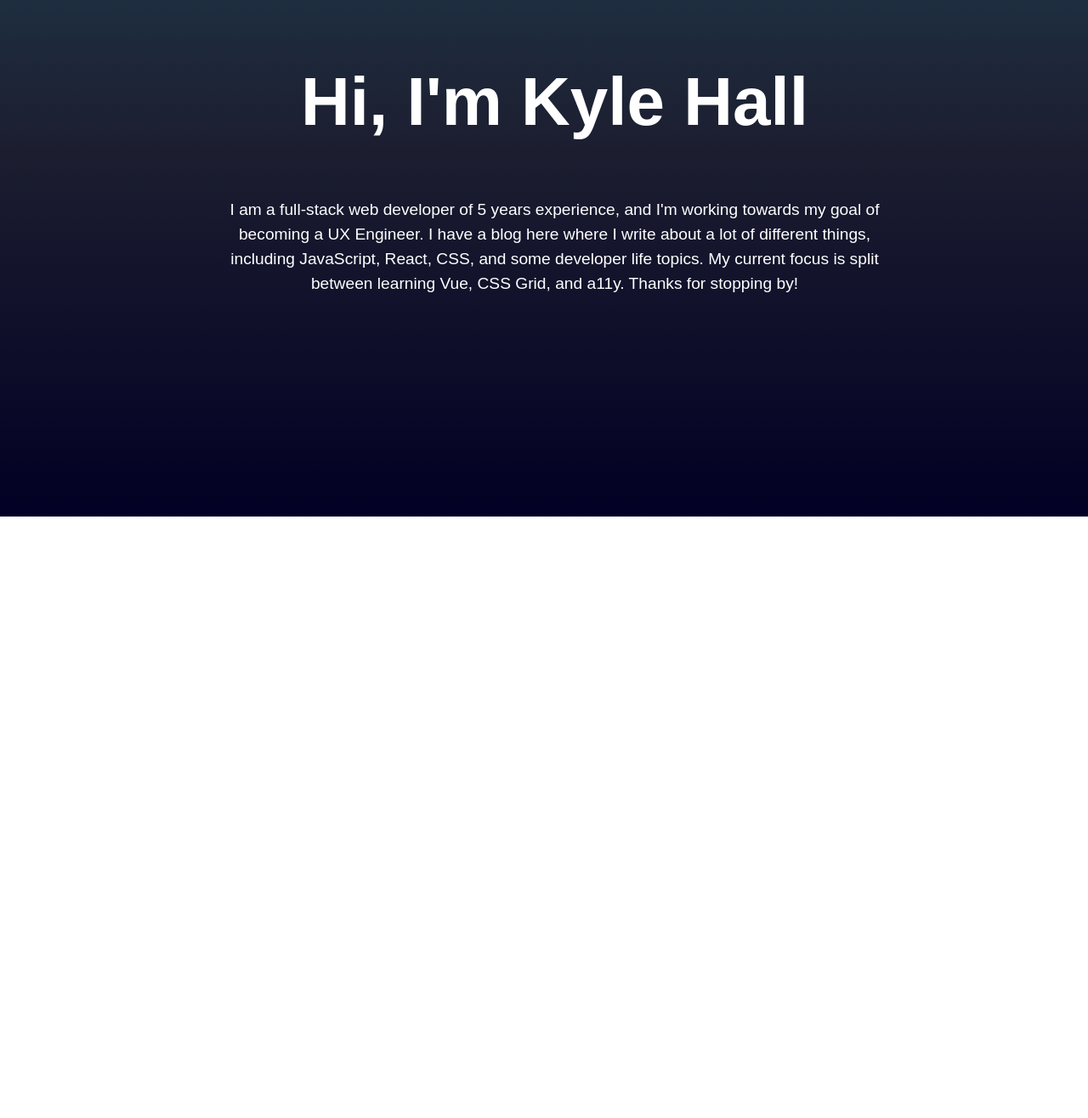
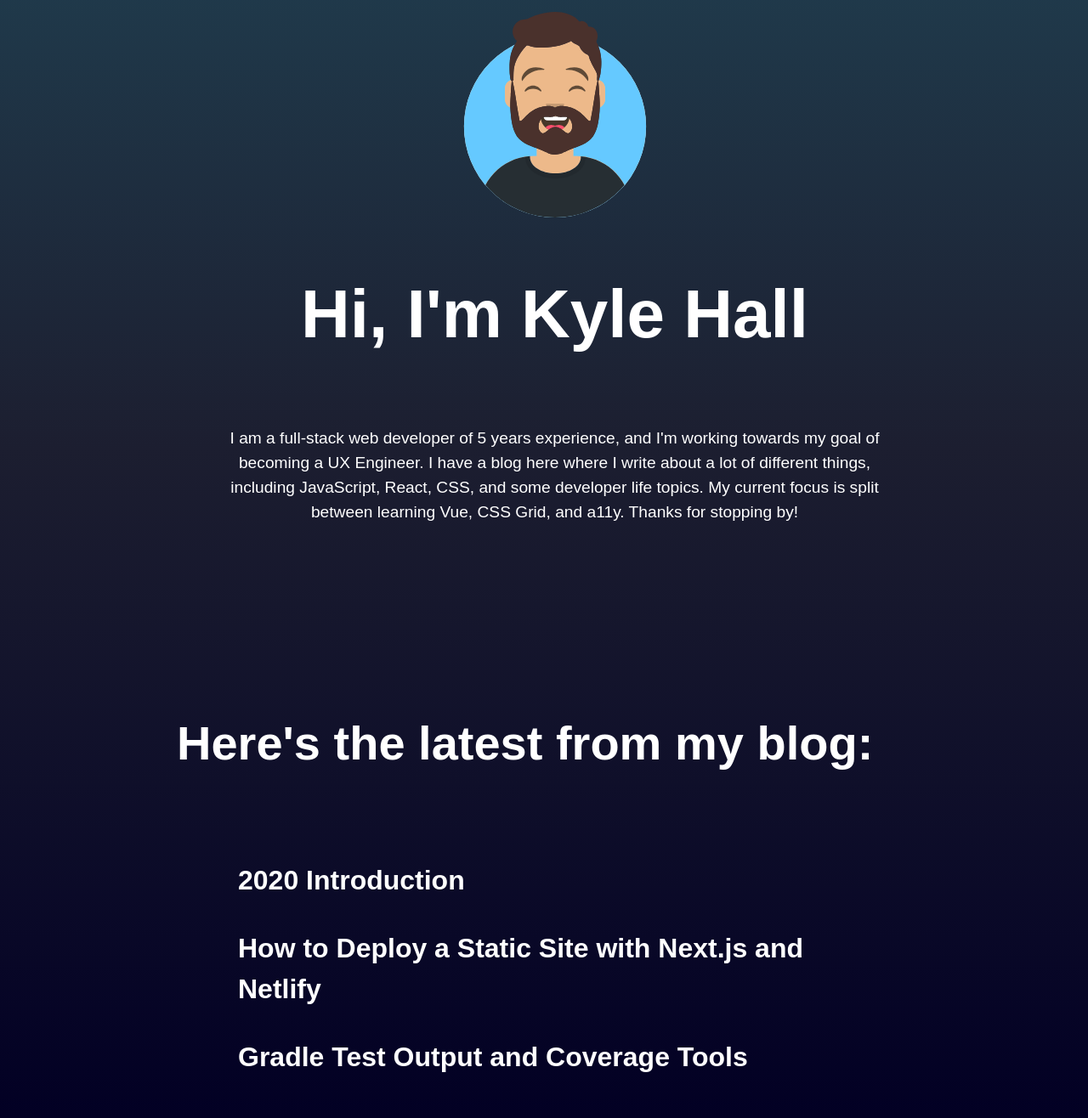
Before and after one commit to kyle-hall/website, an Eleventy site: page src/index.html in a window 1280 px wide. Shown: the part 260-1576 px from the top of the page at 85% size. Before the commit the page ends 868 px from the top, so only its background shows below. Built offline with nearby package versions, Linux system fonts and the light colour scheme; Eleventy itself is replaced by a stand-in of ours; files that its build step writes are made by us from their sources.

Commit message:
add profile and three most recent blog posts to home page

```diff
--- a/src/index.html
+++ b/src/index.html
@@ -1,3 +1,7 @@
+---
+templateEngineOverride: njk,html
+---
+
 <!DOCTYPE html>
 <html lang="en">
   <head>
@@ -39,6 +43,7 @@
         </ul>
       </nav>
       <header>
+        <img src="/assets/img/profile.svg" alt="cartoon avatar of me made at getavataaars.com" />
         <h1>Hi, I'm Kyle Hall</h1>
         <p>
           I am a full-stack web developer of 5 years experience, and I'm working towards my goal of
@@ -47,6 +52,18 @@
           split between learning Vue, CSS Grid, and a11y. Thanks for stopping by!
         </p>
       </header>
+      <main>
+        <h2>Here's the latest from my blog:</h2>
+        <ul>
+          {% for post in collections.posts | latestPosts %}
+          <li class="article-listing">
+            <h3 class="article-listing__title">
+              <a href="{{ post.url }}">{{ post.data.title }}</a>
+            </h3>
+          </li>
+          {% endfor %}
+        </ul>
+      </main>
     </div>
   </body>
 </html>
--- a/src/sass/home.scss
+++ b/src/sass/home.scss
@@ -20,16 +20,22 @@ body {
 }
 
 .wrapper {
-  height: 100vh;
   max-width: 54em;
   margin: 0 auto;
-  justify-content: center;
-  align-items: center;
 }
 
 .wrapper header {
+  display: flex;
+  flex-direction: column;
+  justify-content: center;
+  align-items: center;
   padding: 150px 25px;
   padding-left: 50px;
+
+  img {
+    height: 250px;
+    width: 250px;
+  }
 }
 
 .wrapper header h1 {
@@ -37,11 +43,23 @@ body {
   text-align: center;
 }
 
+.wrapper h2 {
+  font-size: 3.5rem;
+}
+
+.wrapper h3 {
+  font-size: 2rem;
+}
+
 .wrapper header p {
   line-height: 1.5;
   max-width: 75ch;
   font-size: 1.2rem;
   text-align: center;
+}
+
+.wrapper nav {
+  align-self: flex-end;
 }
 
 nav ul {
@@ -59,6 +77,20 @@ li {
 a {
   color: white;
   text-decoration: none;
+}
+
+.wrapper a:hover {
+  text-decoration: underline;
+}
+
+.wrapper main {
+  display: flex;
+  justify-content: center;
+  flex-direction: column;
+
+  ul {
+    margin-left: 32px;
+  }
 }
 
 .blm-banner {
```
Also changed, not shown: src/css/home.css, src/images/profile.svg (added).
